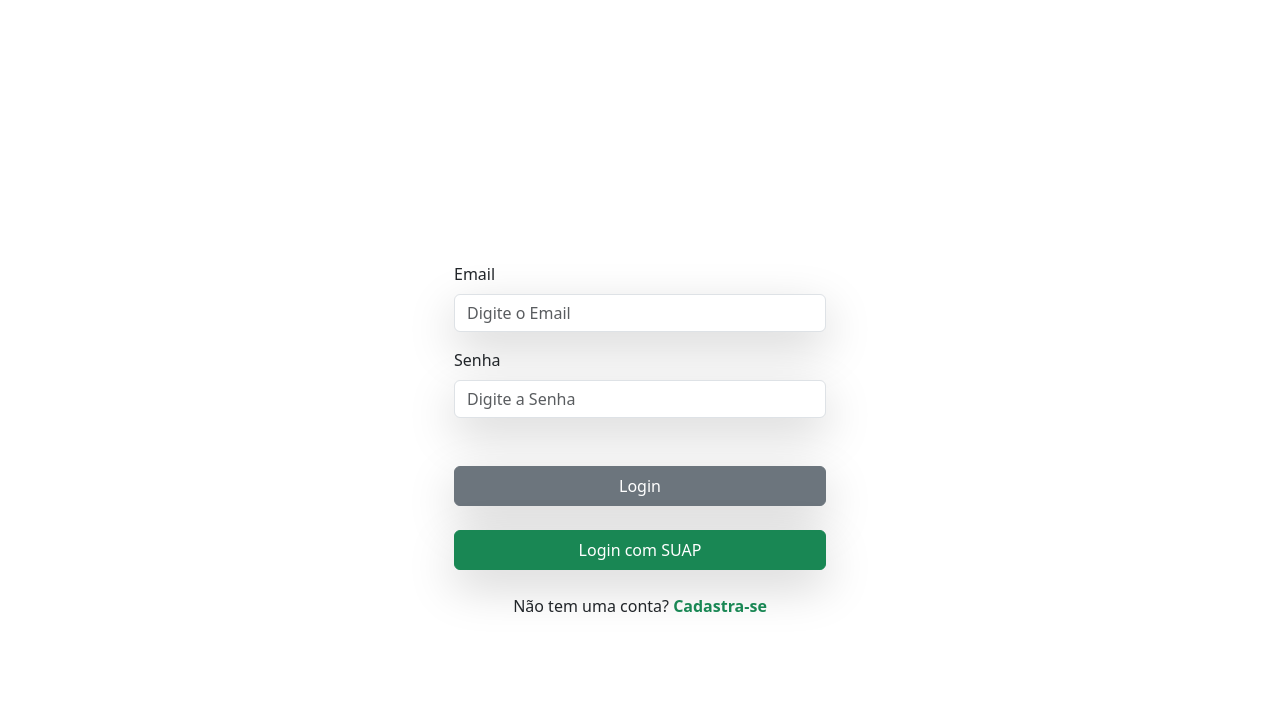
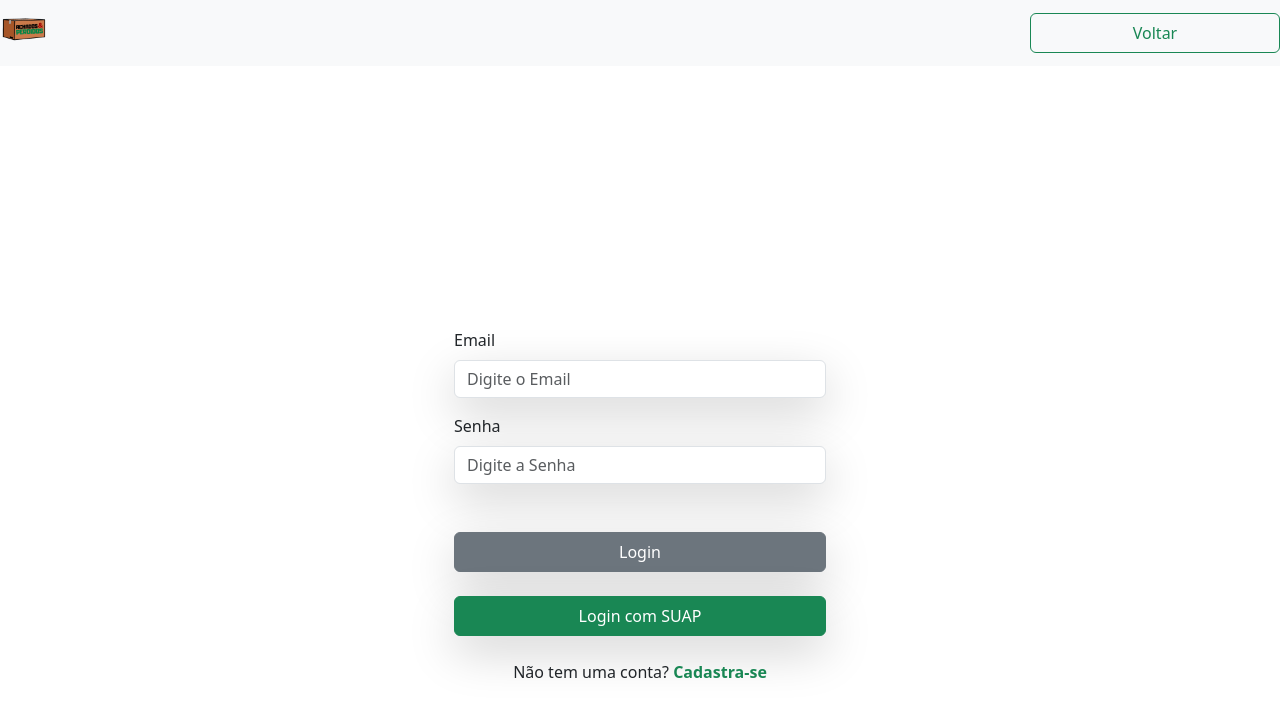
Before and after one commit to Migueltsw/projeto_achados_perdidos, a React (Create React App) app in the folder front-end/: page /login in a window 1280 px wide. Shown: the top 716 px of the page. Built offline with nearby package versions, Linux system fonts and the light colour scheme.

Commit message:
Botão voltar adicionado em duas páginas

```diff
--- /dev/null
+++ b/front-end/src/profile/BarraNavegacao.js
@@ -0,0 +1,26 @@
+import React from 'react';
+import Styles from '../home/Home.module.css';
+import { Link } from 'react-router-dom';
+import logoimg from '../home/img/LOGOpi.png';
+
+const BarraNavegacao = () => {
+  return (
+    <div className={Styles.BarraNavegacao}>
+    <nav class="navbar navbar-light bg-light">
+        <img
+          src={logoimg}
+          alt="Logo"
+          style={{
+            height: '50px', // Ajusta a altura da logo
+            width: 'auto',  // Mantém a proporção
+          }}
+        />
+        <form class="form-inline">
+        <Link to="/"><button class="btn btn-outline-success my-2 my-sm-0" type="submit">Voltar</button></Link>
+        </form>
+    </nav>
+    </div>
+  );
+};
+
+export default BarraNavegacao;
--- a/front-end/src/profile/Cadastro.js
+++ b/front-end/src/profile/Cadastro.js
@@ -1,7 +1,12 @@
+import BarraNavegacao from './BarraNavegacao';
+
 export default function Cadastro() {
     return (
+        <div>
+            <BarraNavegacao />
             <form className="container d-flex justify-content-center align-items-center mt-5">
                 <div className="col-md-6 col-lg-4">
+
                     <div className="form-group mb-3">
                         <label className="form-label" htmlFor="Nome"><b>Nome:</b></label>
                         <input className="form-control shadow-lg" type="text" name="name" placeholder="Digite o Nome" required />
@@ -28,5 +33,6 @@ export default function Cadastro() {
                     </div>
                 </div>
             </form>
+        </div>
     );
 }
--- a/front-end/src/profile/Login.js
+++ b/front-end/src/profile/Login.js
@@ -2,6 +2,7 @@ import React, { useEffect, useState } from 'react';
 import { SuapClient } from './Cliente.js';
 import './login.css';
 import 'bootstrap/dist/css/bootstrap.min.css';
+import BarraNavegacao from './BarraNavegacao';
 
 export default function Login() {
   const CLIENT_ID = '7xyE7MSEcbUJkUGyjjOWT45zViyrzFZRDzBAzfkp';
@@ -33,6 +34,8 @@ export default function Login() {
   };
 
   return (
+    <div>
+      <BarraNavegacao />
       <form className="container d-flex justify-content-center align-items-center mt-5" style={{ minHeight: '100vh' }}>
         <div className="col-12 col-sm-10 col-md-8 col-lg-6 col-xl-4">
           <div className="form-group mb-3">
@@ -63,5 +66,6 @@ export default function Login() {
           </div>
         </div>
       </form>
+    </div>
   );
 }
--- a/front-end/src/profile/settings.js
+++ b/front-end/src/profile/settings.js
@@ -1,5 +1,5 @@
 var CLIENT_ID = '7xyE7MSEcbUJkUGyjjOWT45zViyrzFZRDzBAzfkp';
 var HOME_URI = 'http://localhost:5000';
-var REDIRECT_URI = `${HOME_URI}/loggedin`;
+var REDIRECT_URI = '${HOME_URI}/loggedin';
 var SUAP_URL = 'https://suap.ifrn.edu.br';
 var SCOPE = 'identificacao email documentos_pessoais';
```
Lines whose indentation alone changed are shown as unchanged.
